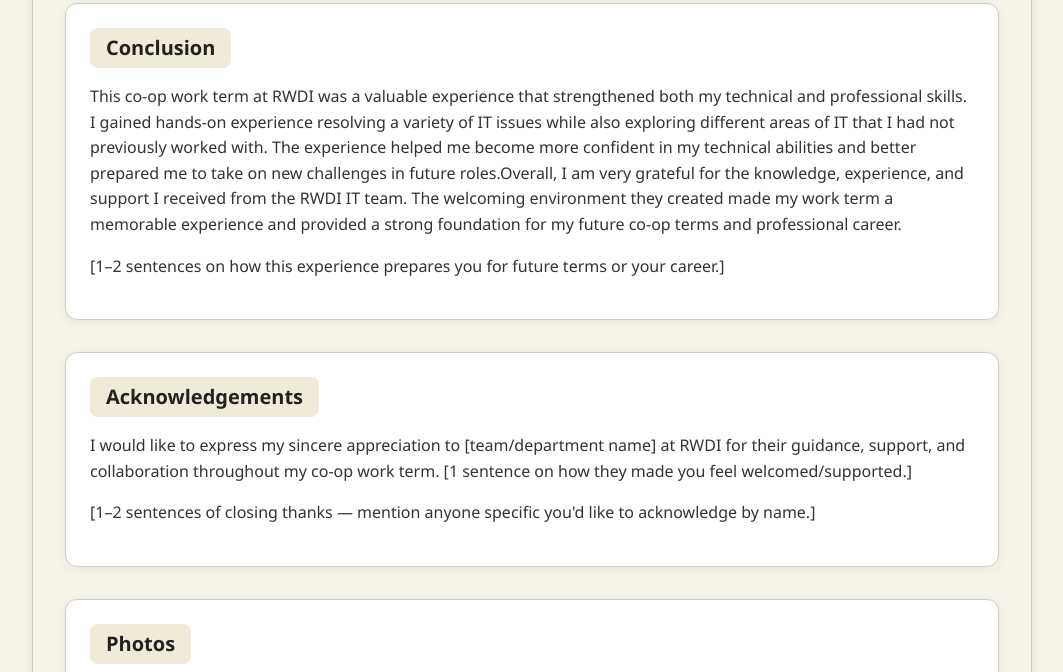
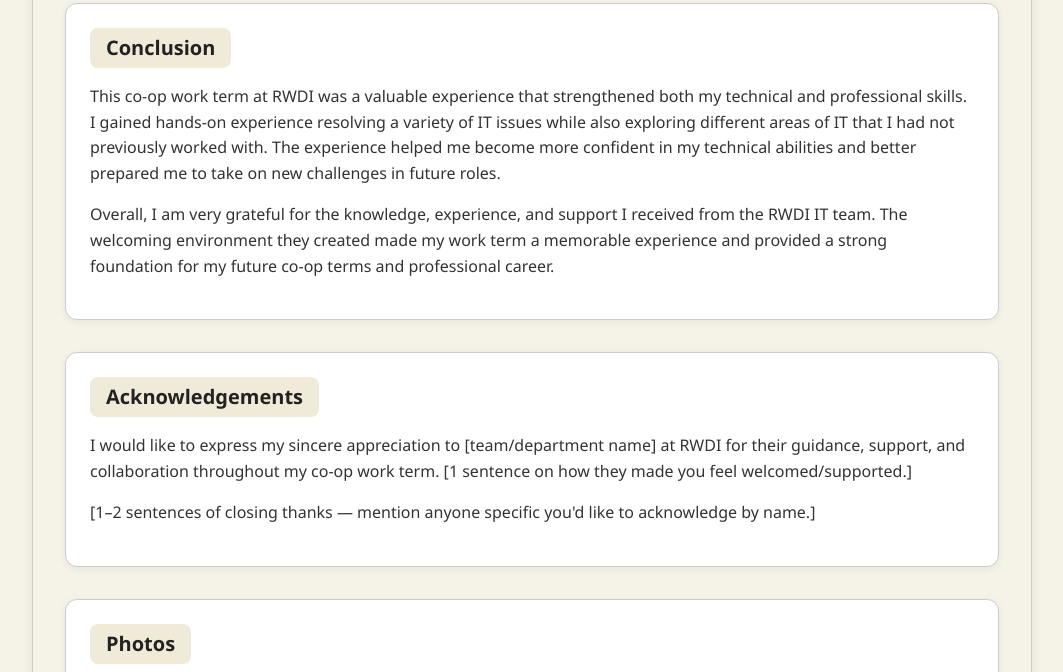
Before and after one commit to korelou/coop-report, a plain HTML site: page index.html in a window 1280 px wide. Shown: the part 9271-9943 px from the top of the page, without its empty margins (108-1171 px from the left). Drawn offline with nearby package versions, Linux system fonts and the light colour scheme.

Commit message:
update stuff n stuff

```diff
--- a/index.html
+++ b/index.html
@@ -339,12 +339,12 @@
           <h5>Conclusion</h5>
           <p>
             This co-op work term at RWDI was a valuable experience that strengthened both my technical and professional skills. I gained hands-on experience resolving a variety of IT issues while also exploring different areas of IT that I had not previously worked with.
-            The experience helped me become more confident in my technical abilities and better prepared me to take on new challenges in future roles.Overall, I am very grateful for the knowledge, experience, and
+            The experience helped me become more confident in my technical abilities and better prepared me to take on new challenges in future roles.
+          </p>
+          <p>
+            Overall, I am very grateful for the knowledge, experience, and
             support I received from the RWDI IT team. The welcoming environment they created made my work term a memorable experience and provided a strong
             foundation for my future co-op terms and professional career.
-          </p>
-          <p>
-            [1–2 sentences on how this experience prepares you for future terms or your career.]
           </p>
         </div>
 
```
